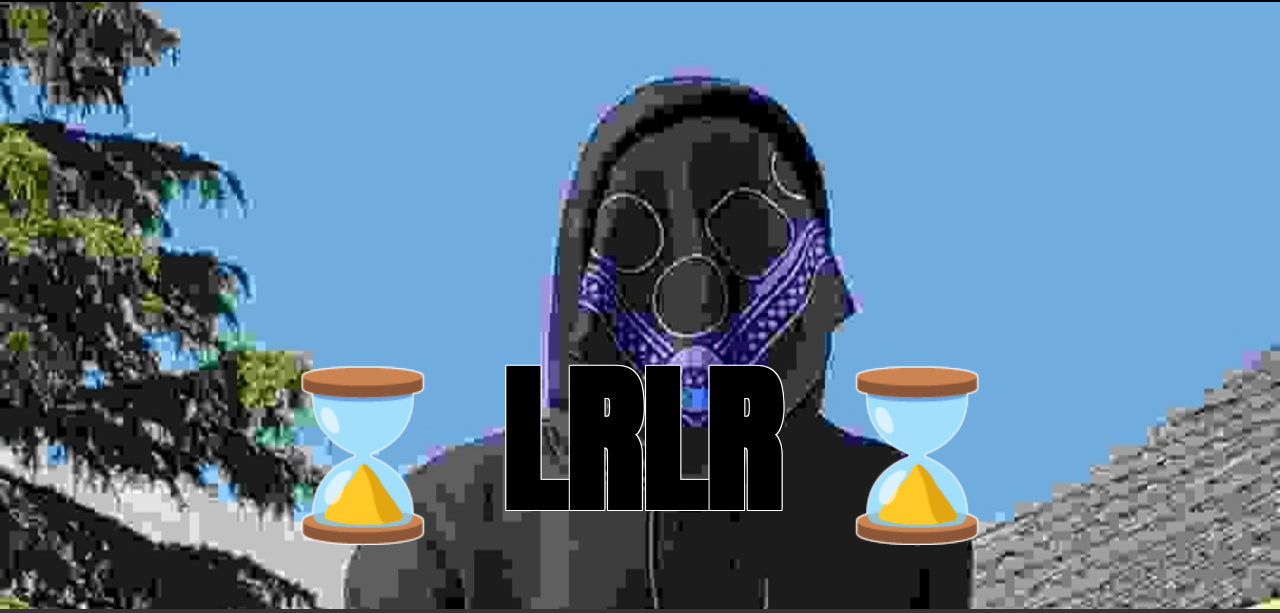
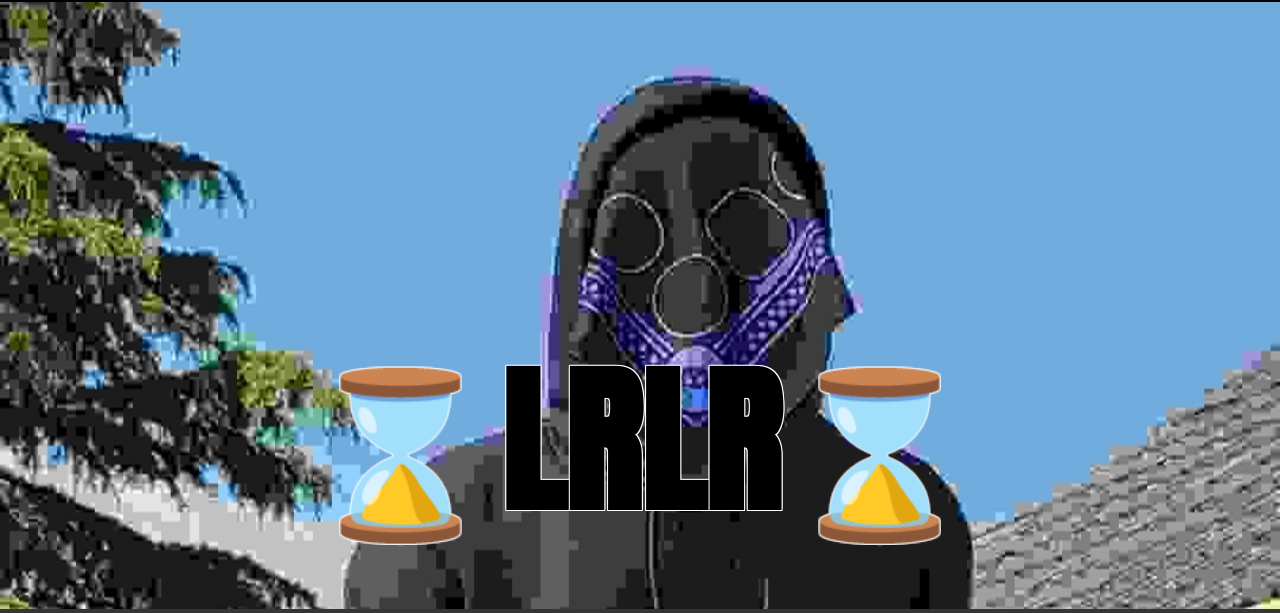
Before and after one commit to DorafBG/lrlr, a plain HTML site: page index.html in a window 1280 px wide. Shown: the part 122-735 px from the top of the page. Drawn offline with Linux system fonts and the light colour scheme.

Commit message:
correction 404 + dautres trucs

```diff
--- a/css/404.css
+++ b/css/404.css
@@ -1,10 +1,11 @@
 @charset "utf-8";
 
 @import url(./nav.css);
+@import url(./mobile.css)(min-width: 0px) and (max-width: 1400px);
 
 h1{
     font-size: 6em;
-    margin: 2em;
+    margin: 0.5em;
 }
 
 p{
--- a/css/index.css
+++ b/css/index.css
@@ -11,6 +11,14 @@ h1{
     margin-top: 2em;
     font-size: 5em;
     text-shadow: -1px -1px 0 rgb(255 255 255), 1px -1px 0 rgb(255 255 255), -1px 1px 0 rgb(255 255 255), 1px 1px 0 rgb(255 255 255);
+}
+
+h1::after{
+    content: "⌛";
+}
+
+h1::before{
+    content: "⌛";
 }
 
 button{
--- a/index.html
+++ b/index.html
@@ -24,7 +24,7 @@
 
 	  <body id="body">
 		<header id="header">
-            <a href="index.html">
+            <a href="https://lrlr.fr/">
 			<img id="doraflogo" src="./img/doraflogo.jpg" alt="Logo de Doraf">
             </a>
 			<nav id="nav">
@@ -33,7 +33,7 @@
 		</header>
 
 		<main>
-            <h1 id="titre">⌛ LRLR ⌛</h1>
+            <h1 id="titre">LRLR</h1>
             </a>
 
 		</main>
```
Also changed, not shown: 404.html (+3 -5 lines).
